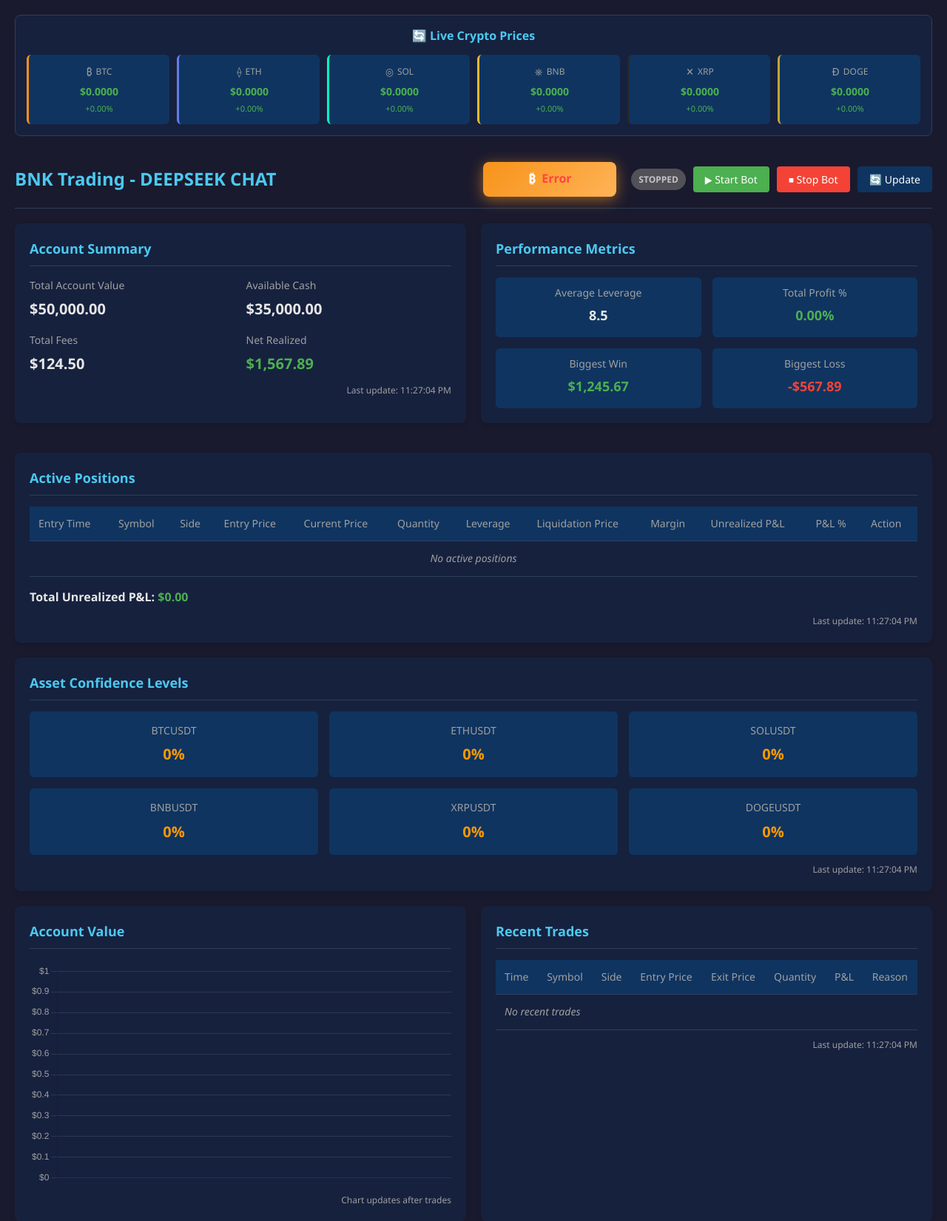
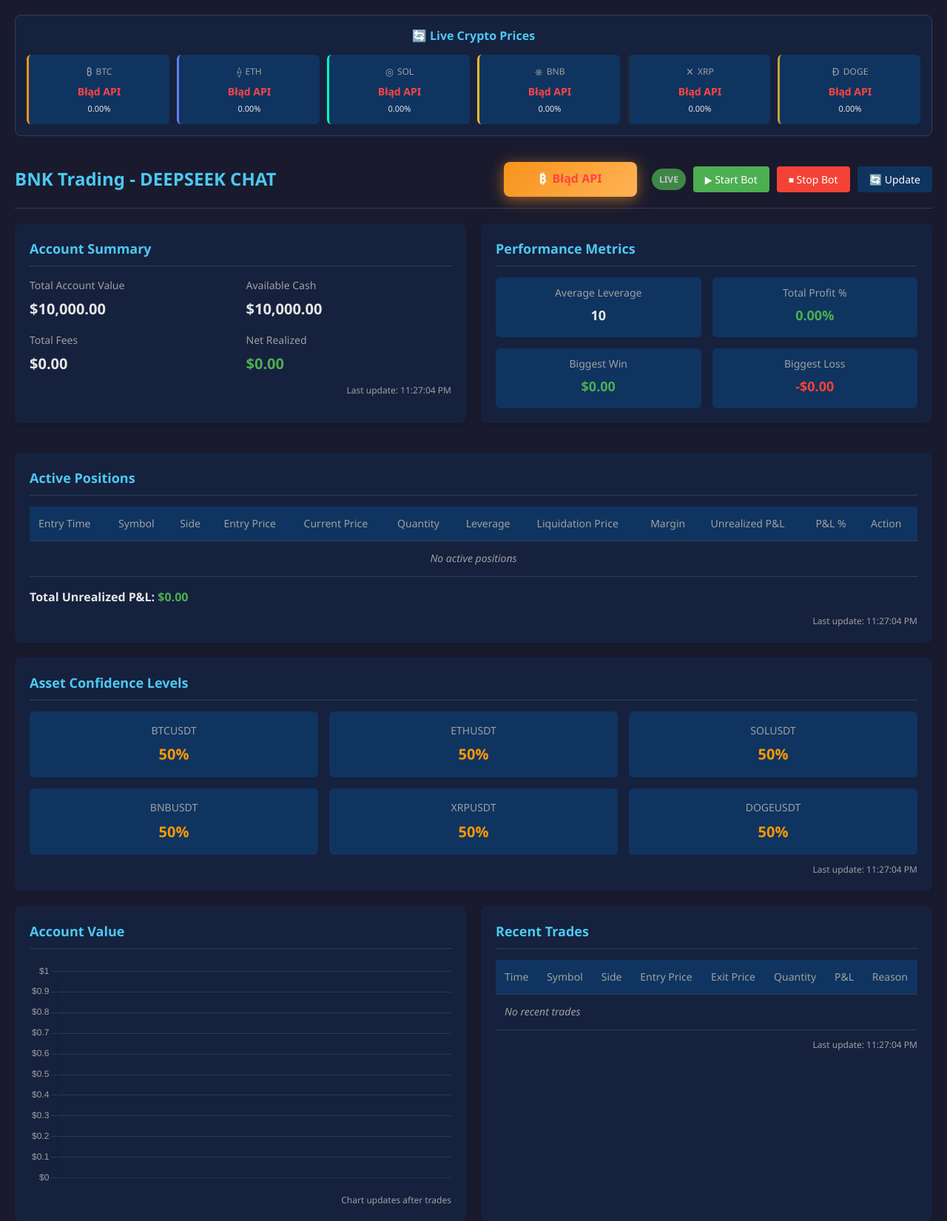
Before and after one commit to KBienuSS/BNK-Trading, a Flask app: page / in a window 1280 px wide. Shown: the top 1651 px of the page at 74% size. Run offline with Flask 3, Linux system fonts and the light colour scheme; data that the repository does not hold is empty.

Commit message:
Update index.html

```diff
--- a/templates/index.html
+++ b/templates/index.html
@@ -41,6 +41,7 @@
             padding: 20px;
         }
 
+        /* NOWY DIV Z CENAMI KRYPTOWALUT */
         .crypto-prices-bar {
             background: var(--secondary-color);
             border-radius: 8px;
@@ -107,6 +108,7 @@
             color: var(--loss-color);
         }
 
+        /* KRYPTO SPECJALNE STYLE */
         .crypto-btc {
             border-left: 3px solid var(--btc-color);
         }
@@ -507,6 +509,7 @@
 </head>
 <body>
     <div class="container">
+        <!-- NOWY DIV Z CENAMI WSZYSTKICH KRYPTOWALUT -->
         <div class="crypto-prices-bar">
             <div class="crypto-prices-title">🔄 Live Crypto Prices</div>
             <div class="crypto-prices-grid" id="crypto-prices-grid">
@@ -515,7 +518,7 @@
                         <span class="crypto-icon">₿</span>
                         BTC
                     </div>
-                    <div class="crypto-price" id="price-btc">$0.00</div>
+                    <div class="crypto-price" id="price-btc">$0.0000</div>
                     <div class="crypto-change" id="change-btc">0.00%</div>
                 </div>
                 <div class="crypto-price-item crypto-eth">
@@ -523,7 +526,7 @@
                         <span class="crypto-icon">⟠</span>
                         ETH
                     </div>
-                    <div class="crypto-price" id="price-eth">$0.00</div>
+                    <div class="crypto-price" id="price-eth">$0.0000</div>
                     <div class="crypto-change" id="change-eth">0.00%</div>
                 </div>
                 <div class="crypto-price-item crypto-sol">
@@ -531,7 +534,7 @@
                         <span class="crypto-icon">◎</span>
                         SOL
                     </div>
-                    <div class="crypto-price" id="price-sol">$0.00</div>
+                    <div class="crypto-price" id="price-sol">$0.0000</div>
                     <div class="crypto-change" id="change-sol">0.00%</div>
                 </div>
                 <div class="crypto-price-item crypto-bnb">
@@ -539,7 +542,7 @@
                         <span class="crypto-icon">⎈</span>
                         BNB
                     </div>
-                    <div class="crypto-price" id="price-bnb">$0.00</div>
+                    <div class="crypto-price" id="price-bnb">$0.0000</div>
                     <div class="crypto-change" id="change-bnb">0.00%</div>
                 </div>
                 <div class="crypto-price-item crypto-xrp">
@@ -547,7 +550,7 @@
                         <span class="crypto-icon">✕</span>
                         XRP
                     </div>
-                    <div class="crypto-price" id="price-xrp">$0.00</div>
+                    <div class="crypto-price" id="price-xrp">$0.0000</div>
                     <div class="crypto-change" id="change-xrp">0.00%</div>
                 </div>
                 <div class="crypto-price-item crypto-doge">
@@ -555,7 +558,7 @@
                         <span class="crypto-icon">Ð</span>
                         DOGE
                     </div>
-                    <div class="crypto-price" id="price-doge">$0.00</div>
+                    <div class="crypto-price" id="price-doge">$0.0000</div>
                     <div class="crypto-change" id="change-doge">0.00%</div>
                 </div>
             </div>
@@ -582,6 +585,7 @@
         </header>
 
         <div class="dashboard-grid">
+            <!-- TOP ROW: Account Summary + Performance Metrics -->
             <div class="top-row">
                 <div class="card">
                     <h2 class="card-title">Account Summary</h2>
@@ -629,6 +633,7 @@
                 </div>
             </div>
 
+            <!-- ACTIVE POSITIONS - FULL WIDTH -->
             <div class="card full-width">
                 <h2 class="card-title">Active Positions</h2>
                 <table class="positions-table" id="positions-table">
@@ -660,6 +665,7 @@
                 <div class="last-update" id="positions-update">Last update: --</div>
             </div>
 
+            <!-- CONFIDENCE LEVELS - FULL WIDTH -->
             <div class="card full-width">
                 <h2 class="card-title">Asset Confidence Levels</h2>
                 <div class="confidence-grid" id="confidence-grid">
@@ -691,6 +697,7 @@
                 <div class="last-update" id="confidence-update">Last update: --</div>
             </div>
 
+            <!-- BOTTOM ROW: Account Value Chart + Recent Trades -->
             <div class="bottom-row">
                 <div class="card full-width">
                     <h2 class="card-title">Account Value</h2>
@@ -744,9 +751,9 @@
             XRP: 0,
             DOGE: 0
         };
-        const initialCapital = 50000;
+        const initialCapital = 10000; // ZMIANA: 10000 zamiast 50000
 
-        // Funkcja do pobierania cen wszystkich kryptowalut z 4 miejscami po przecinku
+        // NOWA FUNKCJA: Pobieranie cen wszystkich kryptowalut
         async function fetchAllCryptoPrices() {
             const cryptocurrencies = [
                 { symbol: 'BTC', apiId: 'bitcoin' },
@@ -761,23 +768,57 @@
                 const ids = cryptocurrencies.map(crypto => crypto.apiId).join(',');
                 const url = `https://api.coingecko.com/api/v3/simple/price?ids=${ids}&vs_currencies=usd&include_24hr_change=true&precision=8`;
 
+                console.log('🔄 Pobieranie cen kryptowalut z CoinGecko...');
                 const response = await fetch(url);
+
+                if (!response.ok) {
+                    throw new Error(`HTTP error! status: ${response.status}`);
+                }
+
                 const data = await response.json();
 
+                // Sprawdź czy wszystkie ceny są dostępne
+                let allPricesValid = true;
                 cryptocurrencies.forEach(crypto => {
-                    if (data[crypto.apiId]) {
-                        const currentPrice = parseFloat(data[crypto.apiId].usd);
+                    if (!data[crypto.apiId] || data[crypto.apiId].usd === undefined) {
+                        allPricesValid = false;
+                        console.warn(`❌ Brak ceny dla: ${crypto.symbol}`);
+                    }
+                });
+
+                if (!allPricesValid) {
+                    throw new Error('Niekompletne dane z API');
+                }
+
+                cryptocurrencies.forEach(crypto => {
+                    const currentPrice = data[crypto.apiId].usd;
                     const change24h = data[crypto.apiId].usd_24h_change || 0;
 
                     updateCryptoPriceDisplay(crypto.symbol, currentPrice, change24h);
                     lastCryptoPrices[crypto.symbol] = currentPrice;
-                    }
                 });
 
+                console.log('✅ Pobrano aktualne ceny z CoinGecko');
+
             } catch (error) {
-                console.error('Błąd pobierania cen kryptowalut:', error);
+                console.error('❌ Błąd pobierania cen kryptowalut:', error);
+
+                // W przypadku błędu używamy ostatnich znanych cen z małą losową zmianą
                 cryptocurrencies.forEach(crypto => {
+                    const lastKnownPrice = lastCryptoPrices[crypto.symbol];
+                    if (lastKnownPrice && lastKnownPrice > 0) {
+                        // Użyj ostatniej znanej ceny z bardzo małą losową zmianą (±0.1%)
+                        const smallChange = (Math.random() - 0.5) * 0.002;
+                        const currentPrice = lastKnownPrice * (1 + smallChange);
+                        const simulatedChange = (Math.random() - 0.5) * 0.5; // ±0.25%
+
+                        updateCryptoPriceDisplay(crypto.symbol, currentPrice, simulatedChange);
+                        console.log(`⚠️ Używam ostatniej znanej ceny dla ${crypto.symbol}: $${currentPrice.toFixed(4)}`);
+                    } else {
+                        // Jeśli nie ma ostatniej znanej ceny, wyświetl błąd
                         updateCryptoPriceDisplay(crypto.symbol, 0, 0);
+                        console.error(`❌ Brak danych dla ${crypto.symbol}`);
+                    }
                 });
             }
         }
@@ -787,7 +828,14 @@
             const changeElement = document.getElementById(`change-${symbol.toLowerCase()}`);
 
             if (priceElement && changeElement) {
-                // Formatowanie ceny zawsze z 4 miejscami po przecinku
+                if (price === 0) {
+                    // Błąd - brak danych
+                    priceElement.textContent = `Błąd API`;
+                    changeElement.textContent = `0.00%`;
+                    priceElement.style.color = '#ff4444';
+                    changeElement.className = 'crypto-change';
+                } else {
+                    // Formatowanie ceny - ZAWSZE 4 miejsca po przecinku
                     const formattedPrice = price.toLocaleString('en-US', {
                         minimumFractionDigits: 4,
                         maximumFractionDigits: 4
@@ -804,13 +852,14 @@
                     priceElement.style.color = change24h >= 0 ? 'var(--profit-color)' : 'var(--loss-color)';
                 }
             }
+        }
 
-        // Funkcja do pobierania ceny BTC z 4 miejscami po przecinku
+        // Funkcja do pobierania ceny BTC
         async function fetchBTCPrice() {
             try {
                 const response = await fetch('https://api.coingecko.com/api/v3/simple/price?ids=bitcoin&vs_currencies=usd&include_24hr_change=true&precision=8');
                 const data = await response.json();
-                const currentPrice = parseFloat(data.bitcoin.usd);
+                const currentPrice = data.bitcoin.usd;
                 const change24h = data.bitcoin.usd_24h_change || 0;
 
                 updateBTCPriceDisplay(currentPrice, change24h);
@@ -818,7 +867,7 @@
 
             } catch (error) {
                 console.error('Błąd pobierania ceny BTC:', error);
-                document.getElementById('btcPrice').textContent = 'Error';
+                document.getElementById('btcPrice').textContent = 'Błąd API';
                 document.getElementById('btcPrice').style.color = '#ff4444';
             }
         }
@@ -827,7 +876,8 @@
             const priceElement = document.getElementById('btcPrice');
             const changeElement = document.getElementById('btcChange');
 
-            // Formatowanie ceny zawsze z 4 miejscami po przecinku
+            if (currentPrice) {
+                // Formatowanie ceny - 4 miejsca po przecinku
                 const formattedPrice = currentPrice.toLocaleString('en-US', {
                     minimumFractionDigits: 4,
                     maximumFractionDigits: 4
@@ -840,6 +890,7 @@
                 const changeSign = change24h >= 0 ? '+' : '';
                 changeElement.innerHTML = `${changeSign}${change24h.toFixed(2)}%`;
                 changeElement.className = `btc-change ${change24h >= 0 ? 'positive-change' : 'negative-change'}`;
+            }
         }
 
         // Inicjalizacja wykresu
@@ -957,27 +1008,55 @@
         function updateChart(data) {
             const currentTradeCount = data.recent_trades.length;
 
+            // Sprawdź czy była nowa transakcja
             if (currentTradeCount > lastTradeCount) {
+                // Dodaj nowy punkt do wykresu
                 const newLabel = `Trade ${chartData.labels.length + 1}`;
                 const newValue = data.account_summary.total_value;
 
                 chartData.labels.push(newLabel);
                 chartData.values.push(newValue);
 
+                // Ogranicz do ostatnich 20 punktów
                 if (chartData.labels.length > 20) {
                     chartData.labels.shift();
                     chartData.values.shift();
                 }
 
+                // Zaktualizuj wykres
                 accountChart.data.labels = chartData.labels;
                 accountChart.data.datasets[0].data = chartData.values;
                 accountChart.update('active');
 
+                // Zaktualizuj informację
                 document.getElementById('chart-update').textContent =
                     `Last update: ${new Date().toLocaleTimeString()} (New trade detected)`;
 
                 lastTradeCount = currentTradeCount;
             }
+        }
+
+        // Aktualizuj poziomy confidence dla każdej kryptowaluty
+        function updateConfidenceLevels(confidenceData) {
+            const symbols = ['BTCUSDT', 'ETHUSDT', 'SOLUSDT', 'BNBUSDT', 'XRPUSDT', 'DOGEUSDT'];
+
+            symbols.forEach(symbol => {
+                const confidence = confidenceData[symbol] || 0;
+                const element = document.getElementById(`confidence-${symbol.toLowerCase().replace('usdt', '')}`);
+
+                if (element) {
+                    element.textContent = `${confidence}%`;
+
+                    // Ustaw kolor na podstawie poziomu confidence
+                    if (confidence >= 70) {
+                        element.className = 'confidence-value confidence-high';
+                    } else if (confidence >= 40) {
+                        element.className = 'confidence-value confidence-medium';
+                    } else {
+                        element.className = 'confidence-value confidence-low';
+                    }
+                }
+            });
         }
 
         // Aktualizuj dashboard
@@ -990,6 +1069,7 @@
                 document.getElementById('available-cash').textContent = '$' + (data.account_summary.available_cash || 0).toLocaleString('en-US', {minimumFractionDigits: 2, maximumFractionDigits: 2});
                 document.getElementById('total-fees').textContent = '$' + (data.account_summary.total_fees || 0).toLocaleString('en-US', {minimumFractionDigits: 2, maximumFractionDigits: 2});
 
+                // Net Realized - CZERWONY gdy na minusie
                 const netRealizedElem = document.getElementById('net-realized');
                 const netRealized = data.account_summary.net_realized || 0;
                 netRealizedElem.textContent = '$' + netRealized.toLocaleString('en-US', {minimumFractionDigits: 2, maximumFractionDigits: 2});
@@ -997,10 +1077,11 @@
             }
             document.getElementById('account-update').textContent = `Last update: ${now}`;
 
-            // Performance Metrics
+            // Performance Metrics - POPRAWIONE: użyj initialCapital = 10000
             if (data.performance_metrics) {
                 document.getElementById('avg-leverage').textContent = data.performance_metrics.avg_leverage || 0;
 
+                // Total Profit % - oblicz na podstawie kapitału początkowego 10000
                 const totalValue = data.account_summary?.total_value || initialCapital;
                 const totalProfit = ((totalValue - initialCapital) / initialCapital) * 100;
                 const totalProfitElem = document.getElementById('total-profit');
@@ -1011,7 +1092,7 @@
                 document.getElementById('biggest-loss').textContent = '-$' + Math.abs(data.performance_metrics.biggest_loss || 0).toLocaleString('en-US', {minimumFractionDigits: 2, maximumFractionDigits: 2});
             }
 
-            // Active Positions - zawsze z 4 miejscami po przecinku
+            // Active Positions
             const positionsBody = document.getElementById('positions-body');
             positionsBody.innerHTML = '';
 
@@ -1028,7 +1109,7 @@
                         <td><strong>${position.symbol}</strong></td>
                         <td>${position.side || 'LONG'}</td>
                         <td>$${(position.entry_price || 0).toFixed(4)}</td>
-                        <td>$${(currentPrice || 0).toFixed(4)}</td>
+                        <td>$${currentPrice.toFixed(4)}</td>
                         <td>${(position.quantity || 0).toLocaleString('en-US', {maximumFractionDigits: 4})}</td>
                         <td>${position.leverage || 1}x</td>
                         <td>$${(position.liquidation_price || 0).toFixed(4)}</td>
@@ -1054,28 +1135,13 @@
             }
             document.getElementById('positions-update').textContent = `Last update: ${now}`;
 
-            // Confidence Levels - aktualizuj dynamicznie
+            // Confidence Levels
             if (data.confidence_levels) {
-                Object.keys(data.confidence_levels).forEach(symbol => {
-                    const confidence = data.confidence_levels[symbol];
-                    const element = document.getElementById(`confidence-${symbol.toLowerCase().replace('usdt', '')}`);
+                updateConfidenceLevels(data.confidence_levels);
+                document.getElementById('confidence-update').textContent = `Last update: ${now}`;
+            }
 
-                    if (element) {
-                        element.textContent = `${confidence}%`;
-
-                        if (confidence >= 70) {
-                            element.className = 'confidence-value confidence-high';
-                        } else if (confidence >= 40) {
-                            element.className = 'confidence-value confidence-medium';
-                        } else {
-                            element.className = 'confidence-value confidence-low';
-                        }
-                    }
-                });
-            }
-            document.getElementById('confidence-update').textContent = `Last update: ${now}`;
-
-            // Recent Trades - zawsze z 4 miejscami po przecinku
+            // Recent Trades
             const tradesBody = document.getElementById('trades-body');
             tradesBody.innerHTML = '';
 
```
Lines whose indentation alone changed are shown as unchanged.
